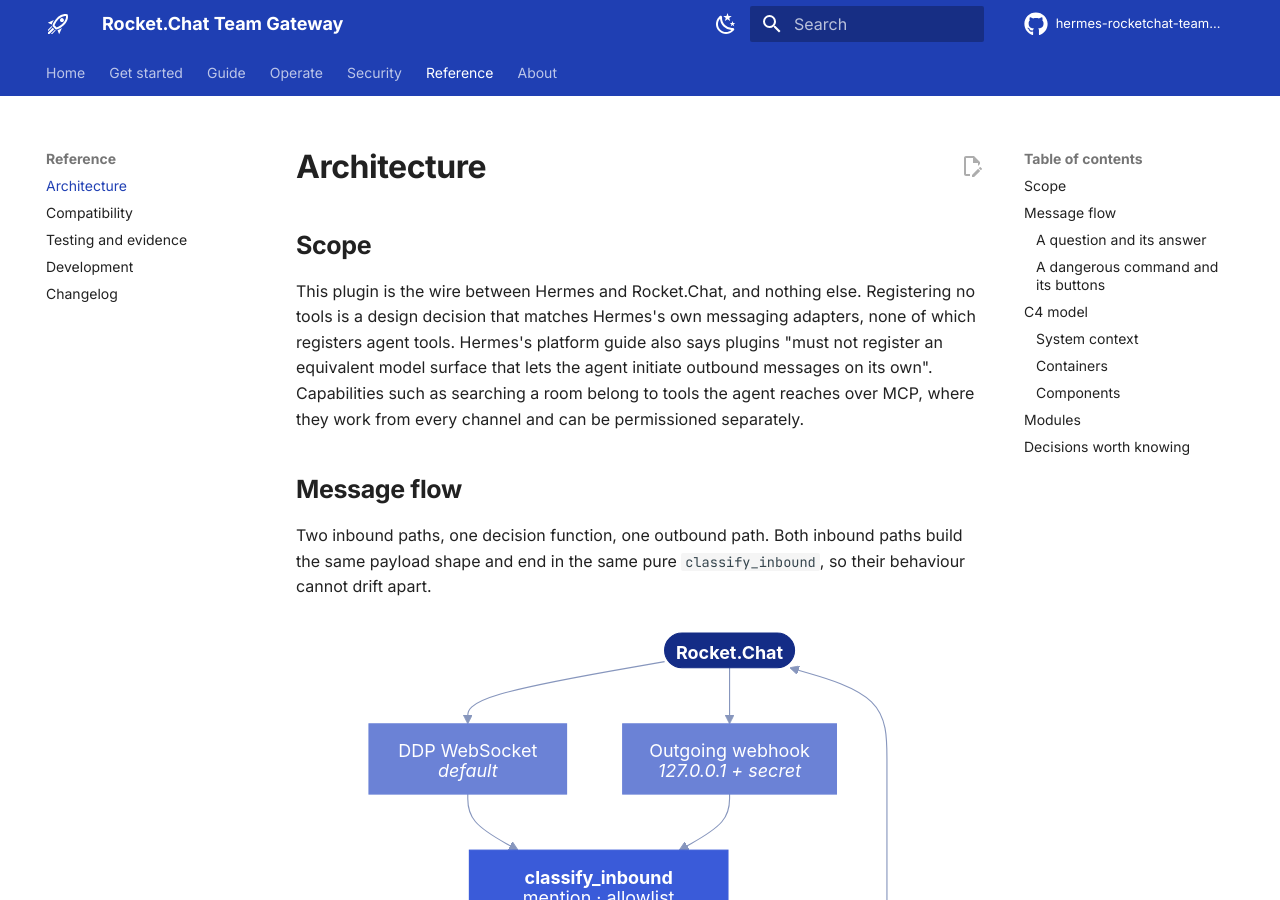
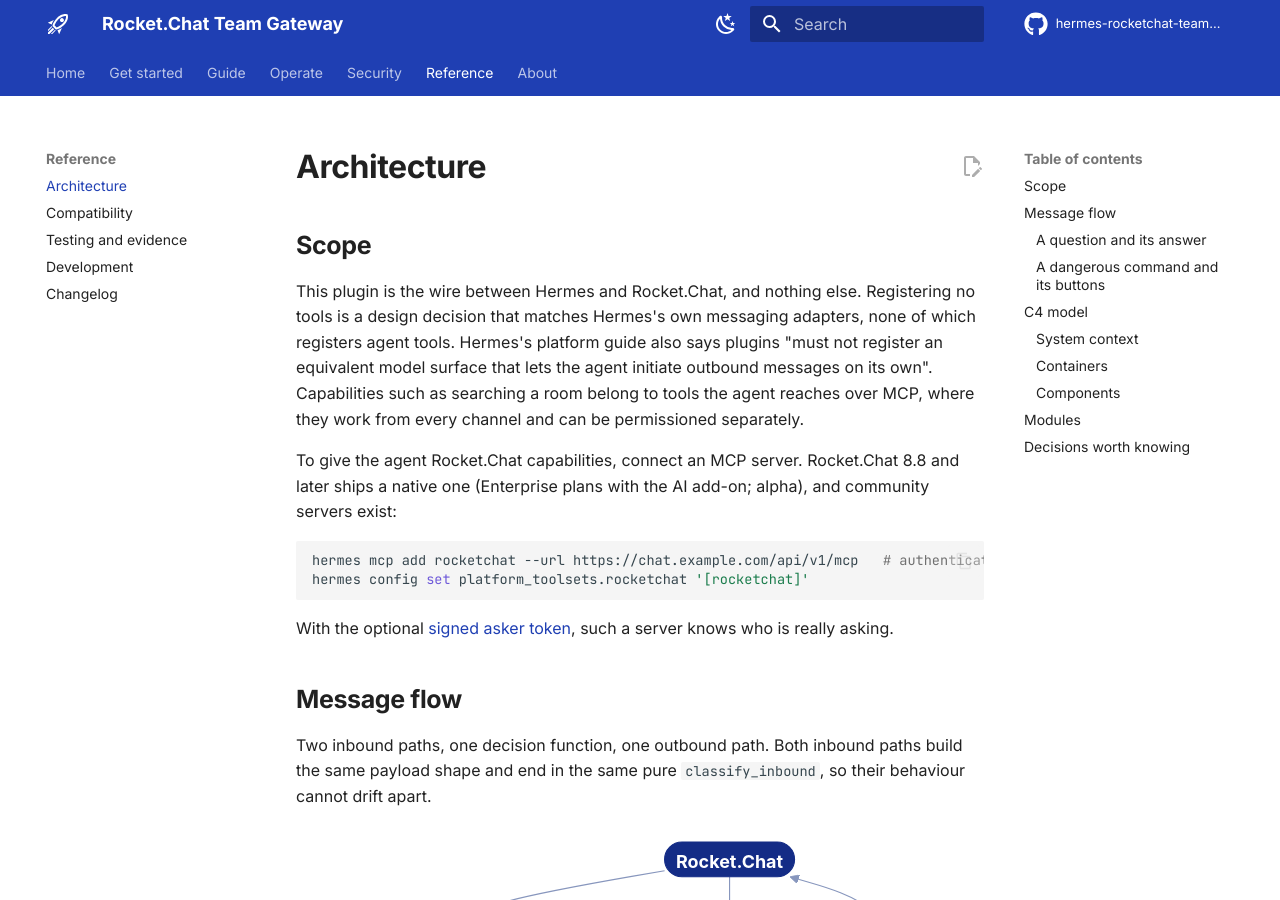
Before and after one commit to csabatatrai-ulx/hermes-rocketchat-team-gateway, an MkDocs documentation site: the page built from docs/architecture.md, in a window 1280 px wide and 900 px high. Built offline with MkDocs 1.6.1 and Material for MkDocs 9.7.7, drawn with Linux system fonts in a browser that asks for light colours; comment, search, counter and statistics services are not loaded.

Commit message:
README: why the plugin has no tools, and how MCP servers add them

````diff
--- a/docs/architecture.md
+++ b/docs/architecture.md
@@ -3,6 +3,15 @@
 ## Scope
 
 This plugin is the wire between Hermes and Rocket.Chat, and nothing else. Registering no tools is a design decision that matches Hermes's own messaging adapters, none of which registers agent tools. Hermes's platform guide also says plugins "must not register an equivalent model surface that lets the agent initiate outbound messages on its own". Capabilities such as searching a room belong to tools the agent reaches over MCP, where they work from every channel and can be permissioned separately.
+
+To give the agent Rocket.Chat capabilities, connect an MCP server. Rocket.Chat 8.8 and later ships a native one (Enterprise plans with the AI add-on; alpha), and community servers exist:
+
+```bash
+hermes mcp add rocketchat --url https://chat.example.com/api/v1/mcp   # authentication: see Rocket.Chat's MCP documentation
+hermes config set platform_toolsets.rocketchat '[rocketchat]'
+```
+
+With the optional [signed asker token](security.md#asker-token), such a server knows who is really asking.
 
 ## Message flow
 
````
Also changed, not shown: README.md (+18 -1 lines).
